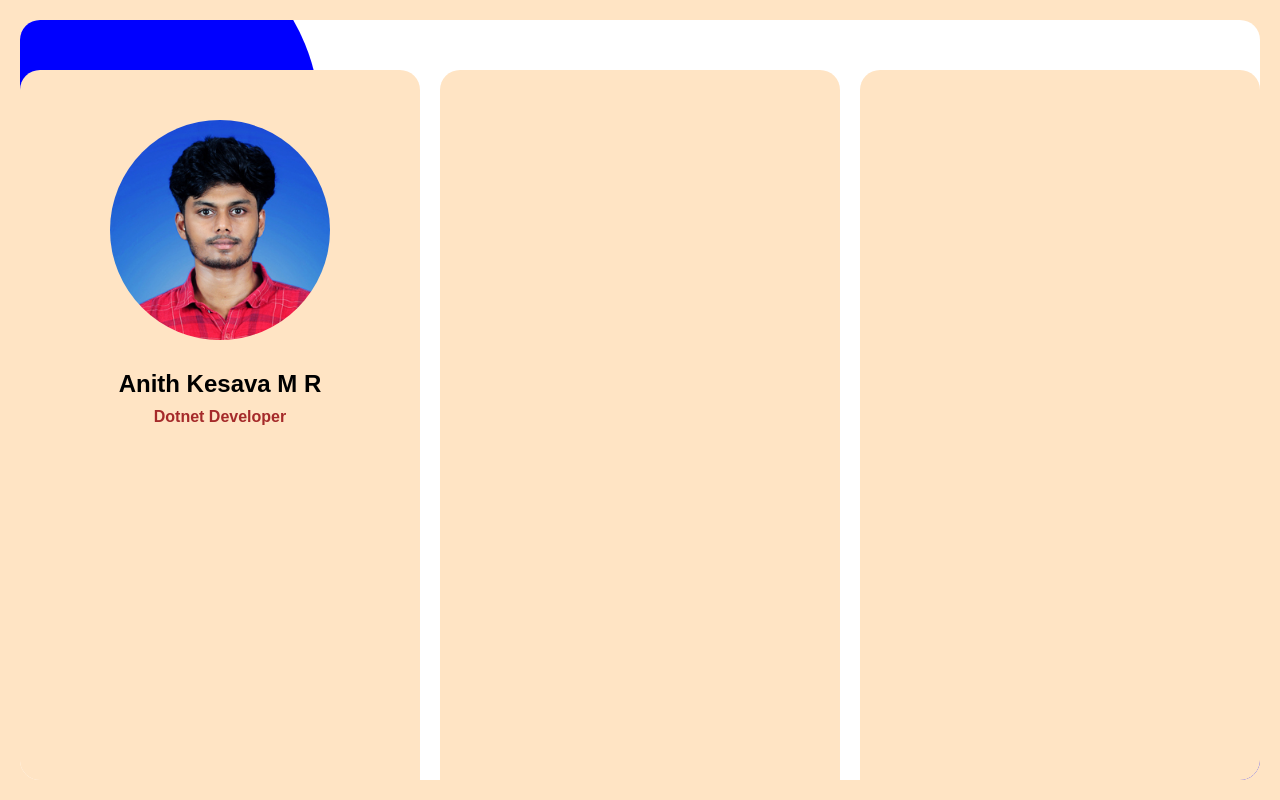
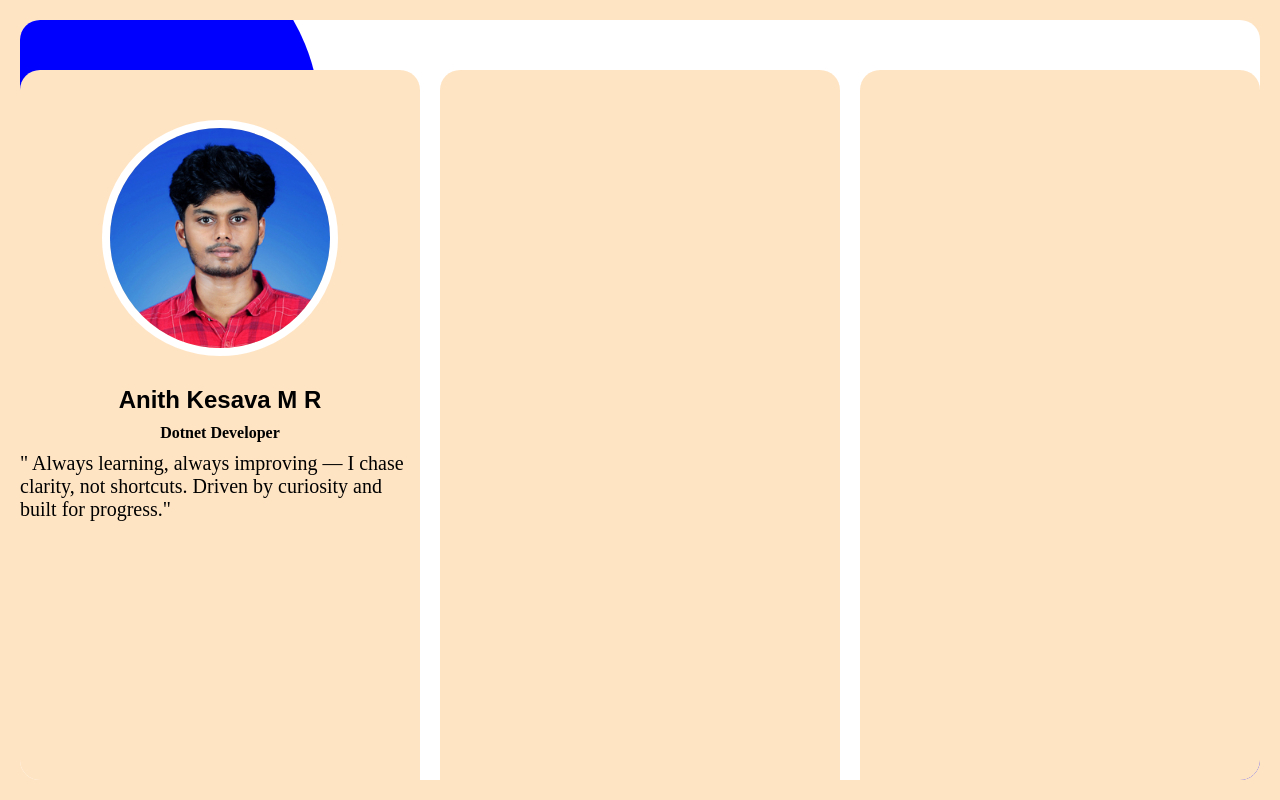
Before and after one commit to anithkesava/MyJobProfile, a plain HTML site: page jobprofile/userprofile.html in a window 1280 px wide. Drawn offline with Linux system fonts and the light colour scheme.

Commit message:
save changes

```diff
--- a/jobprofile/userprofile.html
+++ b/jobprofile/userprofile.html
@@ -1,7 +1,11 @@
 <html>
   <header>
     <title>User Profile - Anith Kesava</title>
-            <link rel="stylesheet" type="text/css" href="/jobprofile/userprofilestyle.css">
+    <link
+      rel="stylesheet"
+      type="text/css"
+      href="/jobprofile/userprofilestyle.css"
+    />
   </header>
   <body class="page-bg">
     <div class="user-container">
@@ -9,11 +13,21 @@
       <div class="lower-right-circle"></div>
       <div class="wrap-card">
         <div class="custom-card">
-                            <div class="inside-custom-card" >
-                                    <img class="img-behavior" alt="profile-picture" src="/jobprofile/images/ANITHKESAVA.jpg" />
+          <div class="inside-custom-card">
+            <img
+              class="img-behavior"
+              alt="profile-picture"
+              src="/jobprofile/images/ANITHKESAVA.jpg"
+            />
             <div class="span-behavior">
-                                        <span class="name-span">  Anith Kesava M R </span>
+              <span class="name-span"> Anith Kesava M R </span>
               <span class="role-span"> Dotnet Developer</span>
+
+              <span class="description-span">
+                " Always learning, always improving — I chase clarity, not
+                shortcuts. Driven by curiosity and built for progress."
+              </span>
+
             </div>
           </div>
         </div>
--- a/jobprofile/userprofilestyle.css
+++ b/jobprofile/userprofilestyle.css
@@ -72,20 +72,25 @@
     height: 220px;
     width: 220px;
     border-radius: 50%;
+    border: 8px solid white;
     object-fit: cover;
     object-position: top center;
+    /* transition: 0.5s ease-in-out; */
 }
+.img-behavior:hover{
+    transform:rotateY(180deg);
+}
+
 .span-behavior{
     position: relative;
     top: 20px;
     display: flex;
     flex-direction: column;
-    justify-content: space-evenly;
+    justify-content: center;
     align-items: center;
     height: 100%;
     width: 100%;
     gap: 10px;
-
 }
 .name-span{
     font-family:sans-serif;
@@ -95,9 +100,18 @@
     font-style: normal;
 }
 .role-span{
-    font-family:sans-serif;
     font-size: 16px;
     font-weight: bolder;
-    color: brown;
+    color: black;
     font-style: normal;
 }
+.description-span{
+    top:10px;
+    font-size: 20px;
+    display: flex;
+    flex-direction: column;
+    justify-content: center;
+    align-items: center;
+    height: 100%;
+    width: 100%;
+}
```
Lines whose indentation alone changed are shown as unchanged.
